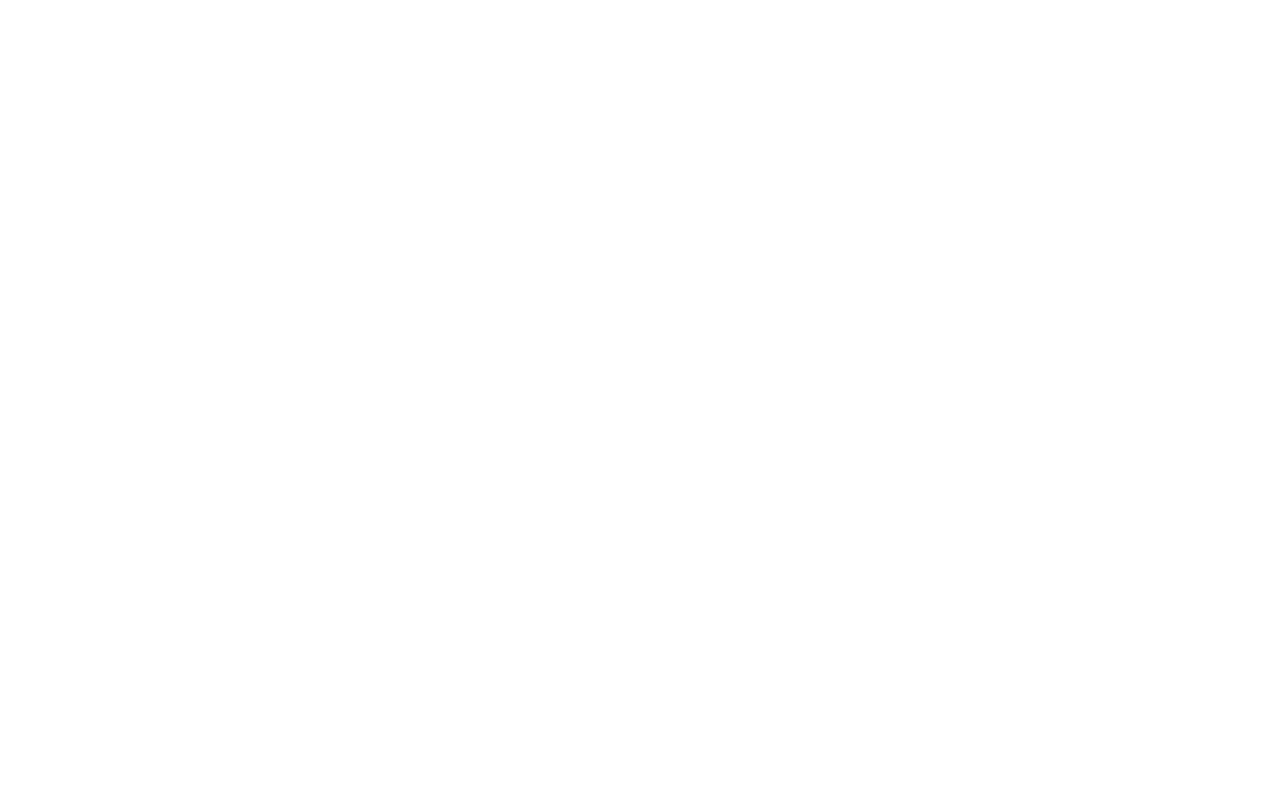
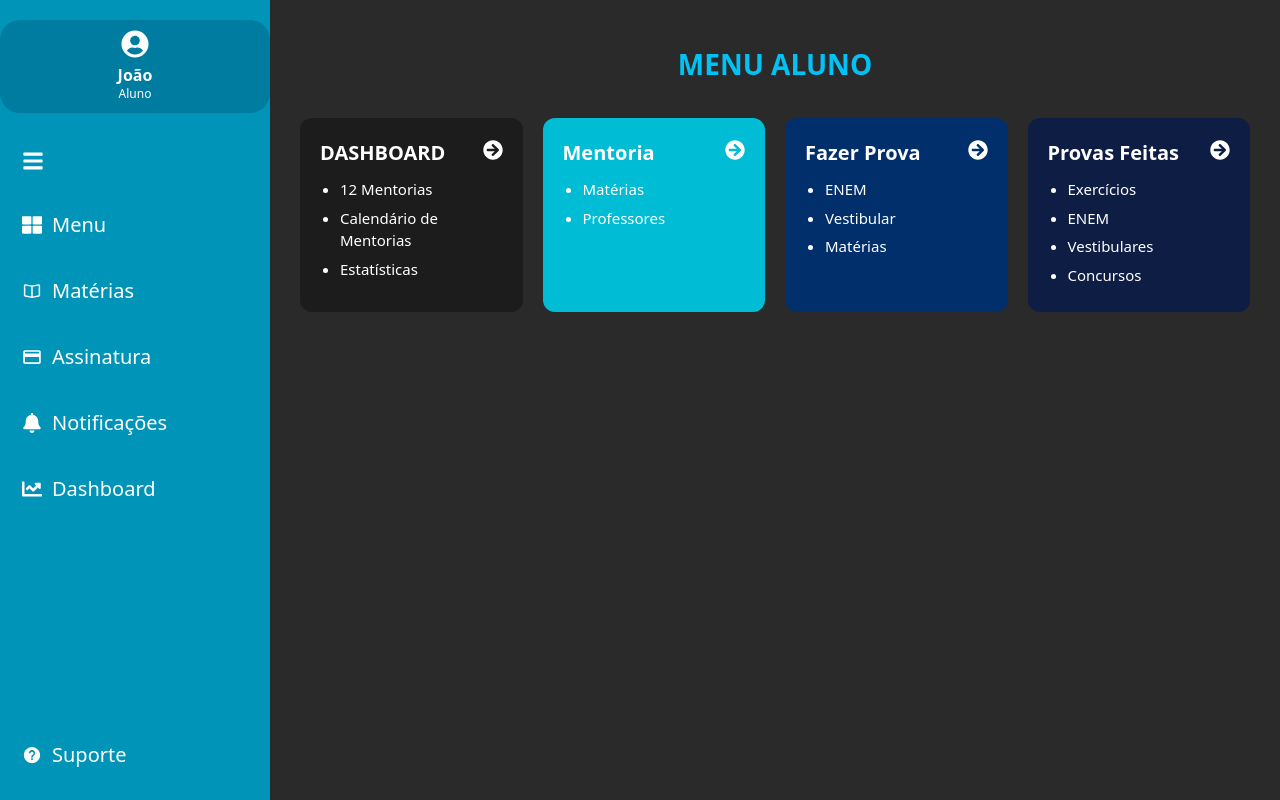
Before and after one commit to thalesmanoel/tg-classmate, a React (Vite) app in the folder FrontEnd/: page /menuAluno in a window 1280 px wide. Before the commit this address had no page. Built offline with nearby package versions, Linux system fonts and the light colour scheme.

Commit message:
correcoes da interface do menu aluno

```diff
--- a/FrontEnd/src/components/Menu/MenuAluno.jsx
+++ b/FrontEnd/src/components/Menu/MenuAluno.jsx
@@ -1,6 +1,13 @@
 import { useState } from 'react';
 import styled from 'styled-components';
-import { FaUserCircle, FaBell, FaChartLine, FaBars, FaThLarge } from 'react-icons/fa';
+import {
+  FaUserCircle,
+  FaBell,
+  FaChartLine,
+  FaBars,
+  FaThLarge,
+  FaArrowCircleRight
+} from 'react-icons/fa';
 import { IoMdBook, IoMdCard, IoMdHelpCircle } from 'react-icons/io';
 
 const Container = styled.div`
@@ -56,7 +63,7 @@
   display: flex;
   align-items: center;
   justify-content: ${props => (props.open ? 'flex-start' : 'center')};
-  font-size: 16px;
+  font-size: 20px;
   gap: 10px;
   padding: 12px;
   width: 100%;
@@ -80,7 +87,6 @@
     display: ${props => (props.open ? 'inline' : 'none')};
   }
 `;
-
 
 const ToggleButton = styled(MenuButton)`
   margin-top: 10px;
@@ -115,17 +121,40 @@
   border-radius: 12px;
   display: flex;
   flex-direction: column;
+  cursor: pointer;
+`;
+
+const CardHeader = styled.div`
+  display: flex;
+  justify-content: space-between;
+  align-items: center;
+  margin-bottom: 10px;
 `;
 
 const CardTitle = styled.h3`
   font-size: 20px;
-  margin-bottom: 10px;
   font-weight: bold;
+  margin: 0;
 `;
 
-const CardItem = styled.p`
-  margin: 5px 0;
+const CardAction = styled.div`
+  color: white;
+  cursor: pointer;
+  transition: color 0.2s;
+
+  &:hover {
+    color: #00c2f5;
+  }
+`;
+
+const CardList = styled.ul`
+  padding-left: 20px;
+  margin: 0;
+`;
+
+const CardItem = styled.li`
   font-size: 15px;
+  margin-bottom: 6px;
 `;
 
 const MenuAluno = () => {
@@ -164,31 +193,51 @@
 
         <Grid>
           <Card bg="#1c1c1c">
+            <CardHeader>
               <CardTitle>DASHBOARD</CardTitle>
+              <CardAction><FaArrowCircleRight size={20} /></CardAction>
+            </CardHeader>
+            <CardList>
               <CardItem>12 Mentorias</CardItem>
               <CardItem>Calendário de Mentorias</CardItem>
               <CardItem>Estatísticas</CardItem>
+            </CardList>
           </Card>
 
           <Card bg="#00bcd4">
+            <CardHeader>
               <CardTitle>Mentoria</CardTitle>
+              <CardAction><FaArrowCircleRight size={20} /></CardAction>
+            </CardHeader>
+            <CardList>
               <CardItem>Matérias</CardItem>
               <CardItem>Professores</CardItem>
+            </CardList>
           </Card>
 
           <Card bg="#002f6c">
+            <CardHeader>
               <CardTitle>Fazer Prova</CardTitle>
+              <CardAction><FaArrowCircleRight size={20} /></CardAction>
+            </CardHeader>
+            <CardList>
               <CardItem>ENEM</CardItem>
               <CardItem>Vestibular</CardItem>
               <CardItem>Matérias</CardItem>
+            </CardList>
           </Card>
 
           <Card bg="#0d1d44">
+            <CardHeader>
               <CardTitle>Provas Feitas</CardTitle>
+              <CardAction><FaArrowCircleRight size={20} /></CardAction>
+            </CardHeader>
+            <CardList>
               <CardItem>Exercícios</CardItem>
               <CardItem>ENEM</CardItem>
               <CardItem>Vestibulares</CardItem>
               <CardItem>Concursos</CardItem>
+            </CardList>
           </Card>
         </Grid>
       </MainContent>
--- a/FrontEnd/src/main.jsx
+++ b/FrontEnd/src/main.jsx
@@ -89,7 +89,7 @@
         <Route path='/login' element={<Login />}/>
         <Route path='/cadastro' element={<CadastroComponent />}/>
         <Route path='/dashboard' element={<Dashboard />}/>
-        <Route path='/menu' element={<MenuAluno />}/>
+        <Route path='/menuAluno' element={<MenuAluno />}/>
       </Routes>
     </BrowserRouter>
   </StrictMode>,
```
Also changed, not shown: FrontEnd/src/routes/MenuAluno.jsx (added). Lines whose indentation alone changed are shown as unchanged.
